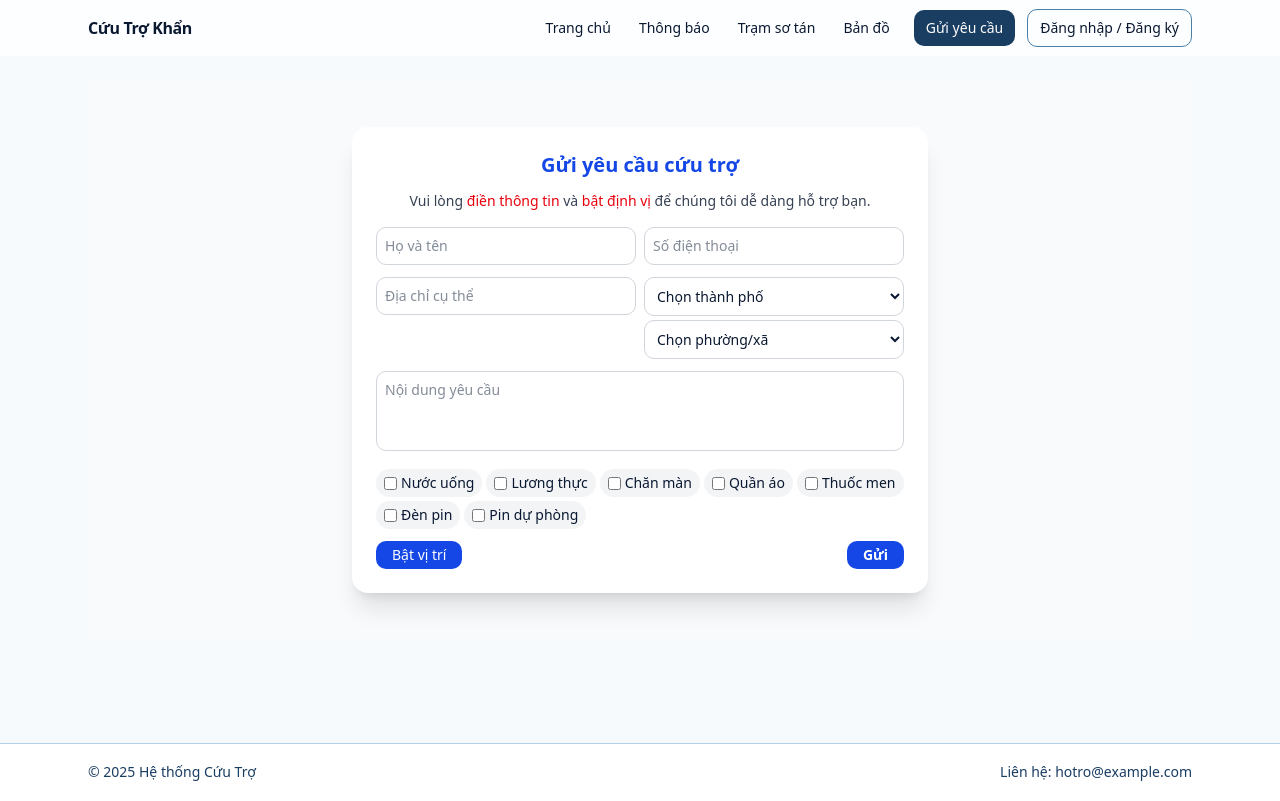
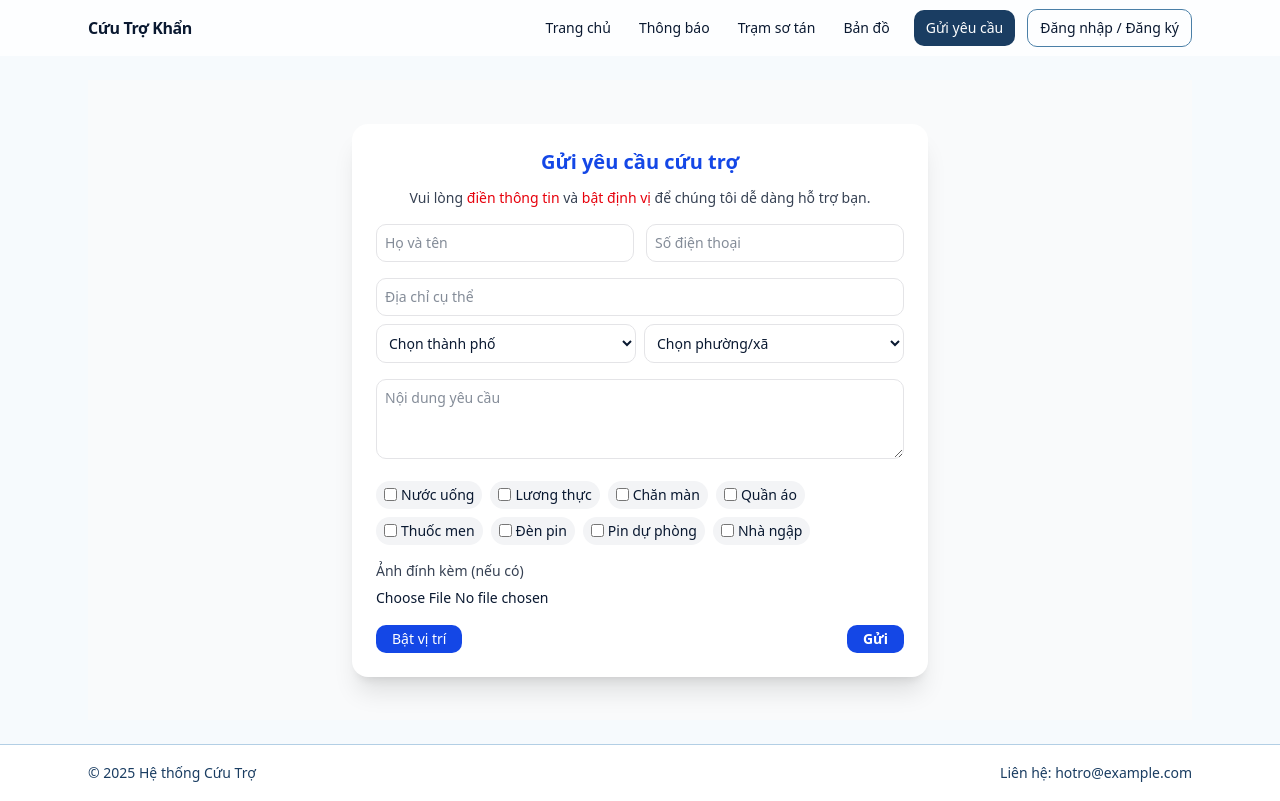
Before and after one commit to lennhatthanh/NCKH_FE, a React (Vite) app: page /yeu-cau in a window 1280 px wide. Built offline with nearby package versions, Linux system fonts and the light colour scheme; what axios-mock-adapter would draw is missing.

Commit message:
Refactor TramSoTanPublic and YeuCauPublic components; improve layout, enhance form handling, and add image upload functionality

```diff
--- a/src/pages/user/YeuCauPublic.jsx
+++ b/src/pages/user/YeuCauPublic.jsx
@@ -11,9 +11,19 @@ const empty = {
   noi_dung: "",
   vi_do: "",
   kinh_do: "",
+  hinh_anh: "",
 };
 
-const vatDung = ["Nước uống", "Lương thực", "Chăn màn", "Quần áo", "Thuốc men", "Đèn pin", "Pin dự phòng"];
+const vatDung = [
+  "Nước uống",
+  "Lương thực",
+  "Chăn màn",
+  "Quần áo",
+  "Thuốc men",
+  "Đèn pin",
+  "Pin dự phòng",
+  "Nhà ngập"
+];
 
 const cities = {
   "Đà Nẵng": ["Hải Châu", "Thanh Khê", "Ngũ Hành Sơn", "Sơn Trà"],
@@ -23,12 +33,15 @@ const cities = {
 
 export default function YeuCauPublic() {
   const [form, setForm] = useState(empty);
-  const [locationEnabled, setLocationEnabled] = useState(false);
   const [selectedItems, setSelectedItems] = useState([]);
   const [errors, setErrors] = useState({});
+  const [locationEnabled, setLocationEnabled] = useState(false);
   const [showConfirm, setShowConfirm] = useState(false);
+  const [preview, setPreview] = useState(null);
+  const [loading, setLoading] = useState(false);
 
-  const handleChange = (e) => setForm({ ...form, [e.target.name]: e.target.value });
+  const handleChange = (e) =>
+    setForm({ ...form, [e.target.name]: e.target.value });
 
   const toggleItem = (item) => {
     const updated = selectedItems.includes(item)
@@ -39,62 +52,111 @@ export default function YeuCauPublic() {
   };
 
   const getLocation = () => {
-    if (!navigator.geolocation) {
-      toast.error("Trình duyệt không hỗ trợ định vị.");
-      return;
-    }
+    if (!navigator.geolocation)
+      return toast.error("Trình duyệt không hỗ trợ định vị.");
     navigator.geolocation.getCurrentPosition(
-      (position) => {
-        setForm({ ...form, vi_do: position.coords.latitude, kinh_do: position.coords.longitude });
+      (pos) => {
+        setForm({
+          ...form,
+          vi_do: pos.coords.latitude,
+          kinh_do: pos.coords.longitude,
+        });
         setLocationEnabled(true);
       },
       () => toast.error("Vui lòng cho phép truy cập vị trí.")
     );
   };
 
+  const handleImageChange = (e) => {
+    const file = e.target.files[0];
+    if (!file) return;
+    setForm({ ...form, hinh_anh: file });
+    setPreview(URL.createObjectURL(file));
+  };
+
   const validate = () => {
     const errs = {};
     if (!form.ho_va_ten.trim()) errs.ho_va_ten = "Họ và tên bắt buộc";
-    if (!form.so_dien_thoai.match(/^\d{10,11}$/)) errs.so_dien_thoai = "Số điện thoại không hợp lệ (10-11 số)";
-    if (!form.dia_chi_cu_the.trim()) errs.dia_chi_cu_the = "Địa chỉ cụ thể bắt buộc";
+    if (!form.so_dien_thoai.match(/^\d{10,11}$/))
+      errs.so_dien_thoai = "Số điện thoại không hợp lệ (10-11 số)";
+    if (!form.dia_chi_cu_the.trim())
+      errs.dia_chi_cu_the = "Địa chỉ cụ thể bắt buộc";
     if (!form.thanh_pho) errs.thanh_pho = "Chọn thành phố";
     if (!form.phuong) errs.phuong = "Chọn phường/xã";
-    if (!form.noi_dung.trim()) errs.noi_dung = "Nội dung yêu cầu bắt buộc";
+    if (!form.noi_dung.trim())
+      errs.noi_dung = "Nội dung yêu cầu bắt buộc";
     setErrors(errs);
     return Object.keys(errs).length === 0;
   };
 
-  const handleSubmit = (e) => {
+  const handleSubmit = async (e) => {
     e.preventDefault();
     if (!validate()) return;
-    if (!locationEnabled) {
-      setShowConfirm(true); // hiện modal confirm
-      return;
-    }
-    submitForm();
+
+    if (!locationEnabled) return setShowConfirm(true);
+
+    await submitForm();
   };
 
-  const submitForm = () => {
-    console.log("Form submitted:", form);
-    toast.success("Yêu cầu đã được gửi!");
+  const submitForm = async () => {
+    try {
+      setLoading(true);
+      let imageUrl = "";
+
+      // Upload ảnh nếu có
+      if (form.hinh_anh) {
+        const imgData = new FormData();
+        imgData.append("file", form.hinh_anh);
+        imgData.append("upload_preset", "react_unsigned");
+
+        const uploadRes = await fetch(
+          `https://api.cloudinary.com/v1_1/dwpizqbrm/image/upload`,
+          { method: "POST", body: imgData }
+        );
+
+        const uploadData = await uploadRes.json();
+        if (uploadData.secure_url) imageUrl = uploadData.secure_url;
+      }
+
+      // Gửi dữ liệu lên backend
+      const res = await fetch("http://127.0.0.1:3000/nguoi-dung/gui-yeu-cau", {
+        method: "POST",
+        headers: { "Content-Type": "application/json" },
+        body: JSON.stringify({ ...form, hinh_anh: imageUrl }),
+      });
+
+      if (!res.ok) throw new Error("Lỗi khi gửi yêu cầu");
+      toast.success("Gửi yêu cầu thành công!");
+
+      // Reset form
       setForm(empty);
       setSelectedItems([]);
+      setPreview(null);
       setLocationEnabled(false);
       setErrors({});
       setShowConfirm(false);
+    } catch (err) {
+      console.error(err);
+      toast.error("Không thể gửi yêu cầu, vui lòng thử lại!");
+    } finally {
+      setLoading(false);
+    }
   };
 
   return (
-    <div className="flex items-center justify-center bg-gray-50 p-4 min-h-[70vh]">
+    <div className="flex items-center justify-center bg-gray-50 p-4 min-h-[80vh]">
       <div className="bg-white rounded-2xl shadow-xl w-full max-w-xl p-6">
-        <h2 className="text-xl font-bold text-blue-700 mb-3 text-center">Gửi yêu cầu cứu trợ</h2>
+        <h2 className="text-xl font-bold text-blue-700 mb-3 text-center">
+          Gửi yêu cầu cứu trợ
+        </h2>
         <p className="text-gray-700 mb-4 text-center text-sm">
-          Vui lòng <span className="text-red-600">điền thông tin</span> và <span className="text-red-600">bật định vị</span> để chúng tôi dễ dàng hỗ trợ bạn.
+          Vui lòng <span className="text-red-600">điền thông tin</span> và{" "}
+          <span className="text-red-600">bật định vị</span> để chúng tôi dễ dàng hỗ trợ bạn.
         </p>
 
-        <form onSubmit={handleSubmit} className="space-y-3">
+        <form onSubmit={handleSubmit} className="space-y-4">
           {/* Họ và tên + SĐT */}
-          <div className="grid grid-cols-2 gap-2">
+          <div className="grid grid-cols-2 gap-3">
             <div className="flex flex-col">
               <input
                 type="text"
@@ -102,13 +164,15 @@ export default function YeuCauPublic() {
                 placeholder="Họ và tên"
                 value={form.ho_va_ten}
                 onChange={handleChange}
-                className={`border rounded-lg p-2 text-sm focus:outline-none focus:ring-2 ${
-                  errors.ho_va_ten ? "border-red-500 focus:ring-red-300" : "border-gray-300 focus:ring-blue-300"
+                className={`border rounded-lg p-2 text-sm focus:ring-2 focus:ring-blue-300 w-full ${
+                  errors.ho_va_ten ? "border-red-400" : ""
                 }`}
-                required
               />
-              {errors.ho_va_ten && <span className="text-red-500 text-xs">{errors.ho_va_ten}</span>}
+              {errors.ho_va_ten && (
+                <span className="text-red-500 text-xs mt-1">{errors.ho_va_ten}</span>
+              )}
             </div>
+
             <div className="flex flex-col">
               <input
                 type="tel"
@@ -116,81 +180,97 @@ export default function YeuCauPublic() {
                 placeholder="Số điện thoại"
                 value={form.so_dien_thoai}
                 onChange={handleChange}
-                className={`border rounded-lg p-2 text-sm focus:outline-none focus:ring-2 ${
-                  errors.so_dien_thoai ? "border-red-500 focus:ring-red-300" : "border-gray-300 focus:ring-blue-300"
+                className={`border rounded-lg p-2 text-sm focus:ring-2 focus:ring-blue-300 w-full ${
+                  errors.so_dien_thoai ? "border-red-400" : ""
                 }`}
-                required
               />
-              {errors.so_dien_thoai && <span className="text-red-500 text-xs">{errors.so_dien_thoai}</span>}
+              {errors.so_dien_thoai && (
+                <span className="text-red-500 text-xs mt-1">{errors.so_dien_thoai}</span>
+              )}
             </div>
           </div>
 
-          {/* Địa chỉ + Thành phố/Phường */}
-          <div className="grid grid-cols-2 gap-2">
-            <div className="flex flex-col">
+          {/* Địa chỉ */}
+          <div className="flex flex-col gap-2">
+            <div>
               <input
                 type="text"
                 name="dia_chi_cu_the"
                 placeholder="Địa chỉ cụ thể"
                 value={form.dia_chi_cu_the}
                 onChange={handleChange}
-                className={`border rounded-lg p-2 text-sm focus:outline-none focus:ring-2 ${
-                  errors.dia_chi_cu_the ? "border-red-500 focus:ring-red-300" : "border-gray-300 focus:ring-blue-300"
+                className={`border rounded-lg p-2 text-sm focus:ring-2 focus:ring-blue-300 w-full ${
+                  errors.dia_chi_cu_the ? "border-red-400" : ""
                 }`}
-                required
               />
-              {errors.dia_chi_cu_the && <span className="text-red-500 text-xs">{errors.dia_chi_cu_the}</span>}
+              {errors.dia_chi_cu_the && (
+                <span className="text-red-500 text-xs mt-1">{errors.dia_chi_cu_the}</span>
+              )}
             </div>
 
-            <div className="flex flex-col">
+            <div className="grid grid-cols-2 gap-2">
+              <div>
                 <select
                   name="thanh_pho"
                   value={form.thanh_pho}
                   onChange={handleChange}
-                className={`border rounded-lg p-2 text-sm focus:outline-none focus:ring-2 ${
-                  errors.thanh_pho ? "border-red-500 focus:ring-red-300" : "border-gray-300 focus:ring-blue-300"
+                  className={`border rounded-lg p-2 text-sm w-full ${
+                    errors.thanh_pho ? "border-red-400" : ""
                   }`}
                 >
                   <option value="">Chọn thành phố</option>
-                {Object.keys(cities).map((city) => (
-                  <option key={city} value={city}>
-                    {city}
-                  </option>
+                  {Object.keys(cities).map((c) => (
+                    <option key={c}>{c}</option>
                   ))}
                 </select>
-              {errors.thanh_pho && <span className="text-red-500 text-xs">{errors.thanh_pho}</span>}
+                {errors.thanh_pho && (
+                  <span className="text-red-500 text-xs mt-1">{errors.thanh_pho}</span>
+                )}
+              </div>
 
+              <div>
                 <select
                   name="phuong"
                   value={form.phuong}
                   onChange={handleChange}
-                className={`border rounded-lg p-2 text-sm focus:outline-none focus:ring-2 mt-1 ${
-                  errors.phuong ? "border-red-500 focus:ring-red-300" : "border-gray-300 focus:ring-blue-300"
+                  disabled={!form.thanh_pho}
+                  className={`border rounded-lg p-2 text-sm w-full ${
+                    errors.phuong ? "border-red-400" : ""
                   }`}
-                disabled={!form.thanh_pho}
                 >
                   <option value="">Chọn phường/xã</option>
-                {form.thanh_pho && cities[form.thanh_pho].map((p) => <option key={p} value={p}>{p}</option>)}
+                  {form.thanh_pho &&
+                    cities[form.thanh_pho].map((p) => <option key={p}>{p}</option>)}
                 </select>
-              {errors.phuong && <span className="text-red-500 text-xs">{errors.phuong}</span>}
+                {errors.phuong && (
+                  <span className="text-red-500 text-xs mt-1">{errors.phuong}</span>
+                )}
+              </div>
             </div>
           </div>
 
-          {/* Nội dung + Vật dụng */}
+          {/* Nội dung + vật dụng */}
+          <div>
             <textarea
               name="noi_dung"
               placeholder="Nội dung yêu cầu"
               value={form.noi_dung}
               onChange={handleChange}
-            className={`w-full border rounded-lg p-2 text-sm focus:outline-none focus:ring-2 resize-none h-20 ${
-              errors.noi_dung ? "border-red-500 focus:ring-red-300" : "border-gray-300 focus:ring-blue-300"
+              className={`w-full border rounded-lg p-2 text-sm h-20 focus:ring-2 focus:ring-blue-300 ${
+                errors.noi_dung ? "border-red-400" : ""
               }`}
-            required
             />
+            {errors.noi_dung && (
+              <span className="text-red-500 text-xs mt-1">{errors.noi_dung}</span>
+            )}
+          </div>
 
-          <div className="flex flex-wrap gap-1 text-sm">
+          <div className="flex flex-wrap gap-2 text-sm">
             {vatDung.map((item) => (
-              <label key={item} className="flex items-center gap-1 bg-gray-100 px-2 py-1 rounded-full cursor-pointer hover:bg-blue-100">
+              <label
+                key={item}
+                className="flex items-center gap-1 bg-gray-100 px-2 py-1 rounded-full cursor-pointer hover:bg-blue-100"
+              >
                 <input
                   type="checkbox"
                   checked={selectedItems.includes(item)}
@@ -202,23 +282,40 @@ export default function YeuCauPublic() {
             ))}
           </div>
 
-          {/* Nút bật vị trí + gửi */}
-          <div className="flex justify-between items-center mt-2">
+          {/* Ảnh */}
+          <div>
+            <label className="block text-sm font-medium text-gray-700 mb-1">
+              Ảnh đính kèm (nếu có)
+            </label>
+            <input type="file" accept="image/*" onChange={handleImageChange} className="text-sm" />
+            {preview && (
+              <img
+                src={preview}
+                alt="preview"
+                className="mt-2 w-full h-40 object-cover rounded-lg border"
+              />
+            )}
+          </div>
+
+          {/* Nút hành động */}
+          <div className="flex justify-between items-center mt-3">
             <button
               type="button"
               onClick={getLocation}
               className={`px-4 py-1 rounded-lg text-sm ${
-                locationEnabled ? "bg-green-600 text-white cursor-default" : "bg-blue-700 text-white hover:bg-blue-800 transition"
+                locationEnabled
+                  ? "bg-green-600 text-white"
+                  : "bg-blue-700 text-white hover:bg-blue-800"
               }`}
             >
               {locationEnabled ? "Đã bật vị trí" : "Bật vị trí"}
             </button>
-
             <button
               type="submit"
-              className="bg-blue-700 text-white px-4 py-1 rounded-lg text-sm font-semibold hover:bg-blue-800 transition"
+              disabled={loading}
+              className="bg-blue-700 text-white px-4 py-1 rounded-lg text-sm font-semibold hover:bg-blue-800 disabled:opacity-60"
             >
-              Gửi
+              {loading ? "Đang gửi..." : "Gửi"}
             </button>
           </div>
         </form>
@@ -229,21 +326,31 @@ export default function YeuCauPublic() {
         <div className="fixed inset-0 flex items-center justify-center bg-black/50 z-50">
           <div className="bg-white rounded-xl p-6 w-80 text-center shadow-lg">
             <h3 className="text-lg font-bold mb-2">Bạn chưa bật định vị</h3>
-            <p className="text-sm mb-4">Bạn có muốn tiếp tục gửi yêu cầu mà không bật định vị không?</p>
+            <p className="text-sm mb-4">
+              Bạn có muốn tiếp tục gửi yêu cầu mà không bật định vị không?
+            </p>
+
+            {loading ? (
+              <div className="flex flex-col items-center gap-2 py-3">
+                <div className="animate-spin rounded-full h-6 w-6 border-2 border-blue-500 border-t-transparent"></div>
+                <span className="text-sm text-gray-600">Đang gửi...</span>
+              </div>
+            ) : (
               <div className="flex justify-around">
                 <button
                   onClick={() => setShowConfirm(false)}
-                className="px-4 py-1 rounded-lg border border-gray-300 hover:bg-gray-100 transition"
+                  className="px-4 py-1 rounded-lg border border-gray-300 hover:bg-gray-100"
                 >
                   Hủy
                 </button>
                 <button
                   onClick={submitForm}
-                className="px-4 py-1 rounded-lg bg-blue-700 text-white hover:bg-blue-800 transition"
+                  className="px-4 py-1 rounded-lg bg-blue-700 text-white hover:bg-blue-800"
                 >
                   Tiếp tục
                 </button>
               </div>
+            )}
           </div>
         </div>
       )}
```
Also changed, not shown: src/pages/user/TramSoTanPublic.jsx (+6 -6 lines). Lines whose indentation alone changed are shown as unchanged.
